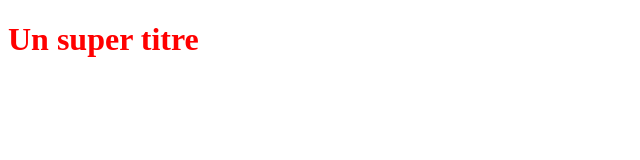
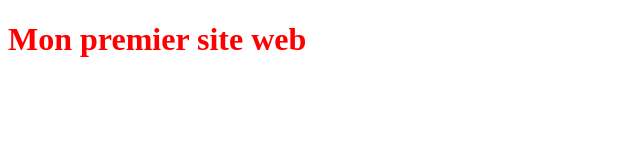
Before and after one commit to AuxanePACOME/OpenClassroomsProject, a plain HTML site: page index.html in a window 1280 px wide. Shown: the whole page, without its empty margins (0-640 px from the left). Drawn offline with Linux system fonts and the light colour scheme.

```diff
--- a/index.html
+++ b/index.html
@@ -5,6 +5,6 @@
     <link rel="stylesheet" type="text/css" href="styles.css">
 </head>
 <body>
-    <h1>Un super titre</h1>
+    <h1>Mon premier site web</h1>
 </body>
 </html>
```
Also changed, not shown: cv.txt (added).
